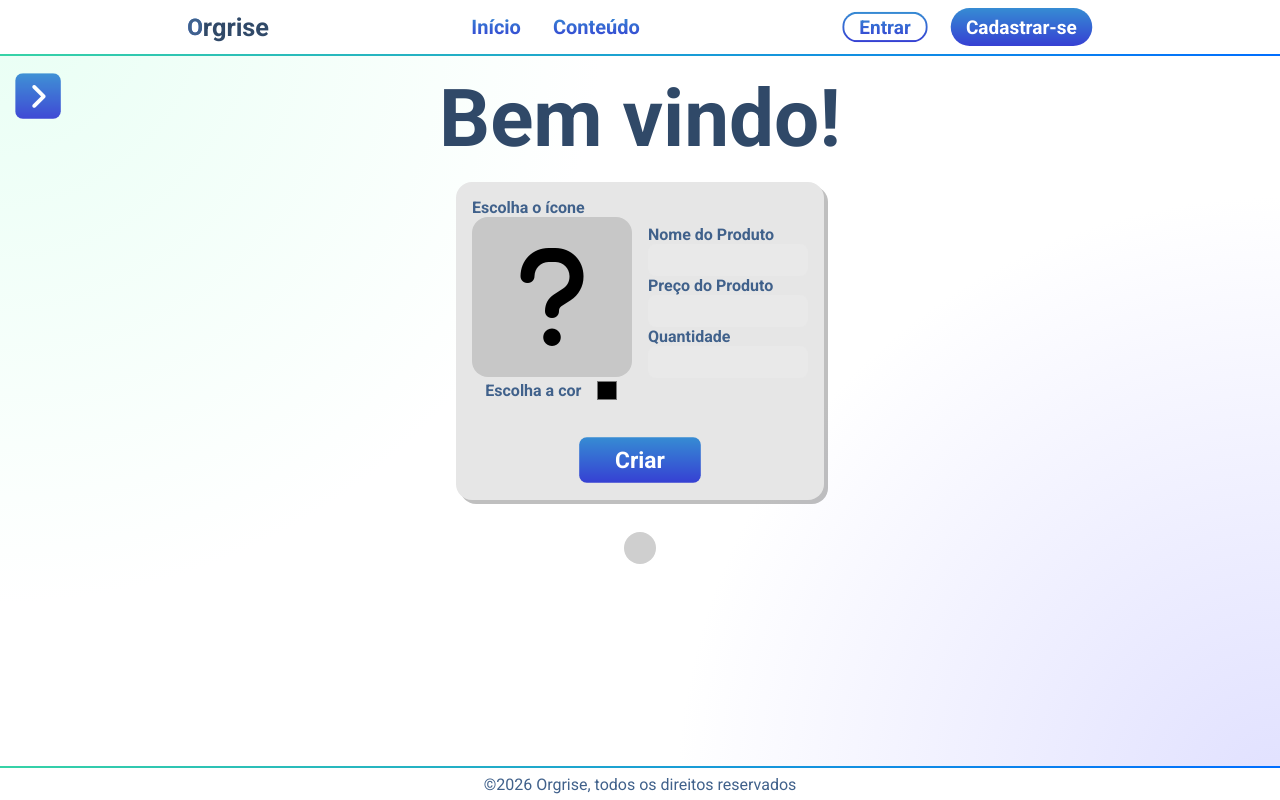
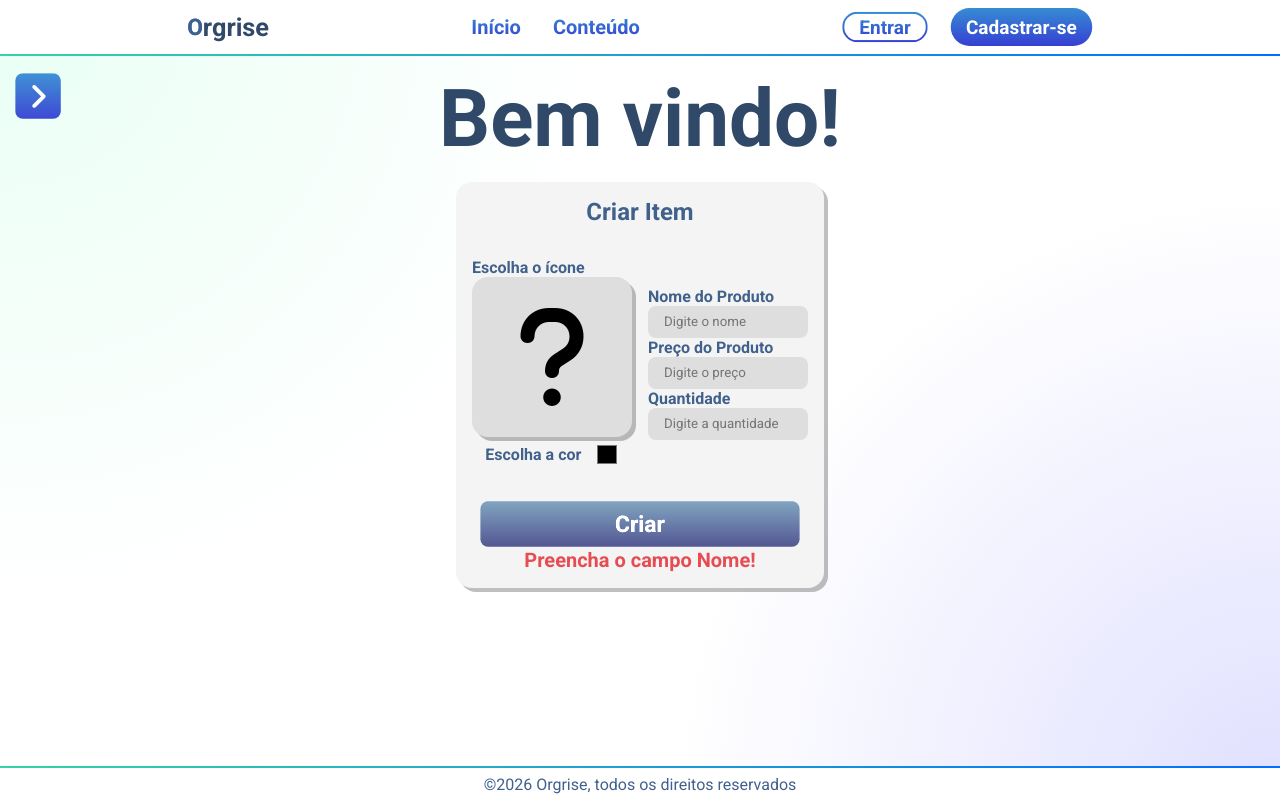
Before and after one commit to lucasdevsilva26/Orgrise, a React (Vite) app: page /landing in a window 1280 px wide. Built offline with nearby package versions, Linux system fonts and the light colour scheme; some icons are missing.

Commit message:
update creation features

```diff
--- a/src/components/CreateMenu.jsx
+++ b/src/components/CreateMenu.jsx
@@ -1,4 +1,4 @@
-import { useState } from "react";
+import { useEffect, useState } from "react";
 import "./createMenu.css";
 import IconList from "./IconList";
 import ItemList from "./ItemList";
@@ -81,31 +81,26 @@ function CreateMenu() {
 
   const [icon, setIcon] = useState(icons[68].icon);
   const [color, changeColor] = useState("#000");
-  const [name, changeName] = useState();
-  const [price, changeprice] = useState();
-  const [amount, changeAmount] = useState();
+  const [name, changeName] = useState("");
+  const [price, changeprice] = useState(0);
+  const [amount, changeAmount] = useState(0);
+
+  const validation = {
+    isNameEmply: name?.trim().length > 0,
+    isPriceEmply: price?.length > 0,
+    isAmountEmply: amount?.length > 0,
+    isDuplicate: !items.some((item) => item.name.trim() == name?.trim())
+  }
+  const errorMessages = [
+    'Preencha o campo Nome!',
+    'Preencha o campo Preço!',
+    'Preencha o campo Quantidade!',
+    'Este produto já existe!'
+  ]
+  const isValid = Object.values(validation).indexOf(false) == -1
 
   function createItem(icon, color, name, price, amount) {
-    let canAdd = true;
-
-    if (name && price && amount) {
-      if (
-        name.trim().length == 0 &&
-        price.trim().length == 0 &&
-        amount.trim().length == 0
-      ) {
-        canAdd = false;
-      }
-
-      if (items.length > 0) {
-        items.filter((item) => {
-          if (item.name.trim() == name.trim()) {
-            canAdd = false;
-          }
-        });
-      }
-
-      if (canAdd) {
+    if (isValid) {
       const newItem = {
         id: crypto.randomUUID(),
         icon: icon,
@@ -117,7 +112,6 @@ function CreateMenu() {
       changeItems([...items, newItem]);
     }
   }
-  }
   function iconChange(iconName) {
     setIcon(iconName);
   }
@@ -125,11 +119,14 @@ function CreateMenu() {
   return (
     <>
       <section id="createMenu" className="boxShadow">
+        <h2>Criar Item</h2>
+
         <section>
           <div>
             <label htmlFor="iconManager">Escolha o ícone</label>
             <button
               id="iconManager"
+              className="boxShadow"
               onClick={() => changeIconsMenu(!iconsMenu)}
             >
               <i className={`fas ${icon}`} style={{ color: `${color}` }}></i>
@@ -139,17 +136,21 @@ function CreateMenu() {
               <input
                 type="color"
                 id="itemColor"
+                required
                 onChange={(e) => changeColor(e.target.value)}
               />
             </div>
           </div>
 
-          <form>
+          <form onSubmit={(e) => e.preventDefault()}>
             <div>
               <label htmlFor="itemName">Nome do Produto</label>
               <input
                 type="text"
                 id="itemName"
+                placeholder="Digite o nome"
+                maxLength={125}
+                required
                 onChange={(e) => changeName(e.target.value)}
               />
             </div>
@@ -159,6 +160,10 @@ function CreateMenu() {
               <input
                 type="number"
                 id="itemPrice"
+                placeholder="Digite o preço"
+                min={0}
+                max={9999999999}
+                required
                 onChange={(e) => changeprice(e.target.value)}
               />
             </div>
@@ -168,18 +173,30 @@ function CreateMenu() {
               <input
                 type="number"
                 id="itemAmount"
+                placeholder="Digite a quantidade"
+                min={0}
+                max={9999999999}
+                required
                 onChange={(e) => changeAmount(e.target.value)}
               />
             </div>
+
+            <button
+              style={{ display: "none" /*Activate Requireds on Form*/ }}
+            ></button>
           </form>
         </section>
 
+        <div id="submitContainer">
           <button
-          className="responButton"
+            className={`coloredButton ${isValid ? "responButton" : "disabledButton"}`}
             onClick={() => createItem(icon, color, name, price, amount)}
           >
             Criar
           </button>
+
+          <span id="alert" style={{opacity:`${isValid ? '0' : '1'}`}}>{errorMessages[Object.values(validation).indexOf(false)]}</span>
+        </div>
       </section>
 
       <IconList
@@ -192,6 +209,14 @@ function CreateMenu() {
 
       <ItemList items={items}></ItemList>
     </>
+
+    /*
+function checkEmail(email) {
+  return /^(([^<>()\[\]\\.,;:\s@"]+(\.[^<>()\[\]\\.,;:\s@"]+)*)|(".+"))@((\[[0-9]{1,3}\.[0-9]{1,3}\.[0-9]{1,3}\.[0-9]{1,3}])|(([a-zA-Z\-0-9]+\.)+[a-zA-Z]{2,}))$/.test(
+    email,
+  );
+}
+*/
   );
 }
 export default CreateMenu;
--- a/src/components/ItemList.jsx
+++ b/src/components/ItemList.jsx
@@ -1,29 +1,33 @@
-function ItemList({items}) {
+function ItemList({ items }) {
   return (
     <section id="itemList">
       {items.map((item) => {
         return (
           <article key={item.id} className="itemCard">
+            <div>
               <i
                 className={`fas item ${item.icon}`}
                 style={{ color: `${item.color}` }}
               ></i>
+            </div>
 
-              <h2> {item.name} </h2>
+            <div>
+              <h2> Nome: {item.name} </h2>
 
               <span>
-                {" "}
+                Preço:{" "}
                 {Number(item.price).toLocaleString("pt-BR", {
                   style: "currency",
                   currency: "BRL",
-                })}{" "}
+                })}
               </span>
 
-              <span> {item.amount} </span>
+              <span> Quantidade: {item.amount} </span>
+            </div>
           </article>
         );
       })}
     </section>
-    )
+  );
 }
-export default ItemList
+export default ItemList;
--- a/src/components/createMenu.css
+++ b/src/components/createMenu.css
@@ -7,12 +7,11 @@
 
   width: max-content;
   height: max-content;
-  margin-top: 1rem;
   margin: 1rem;
   padding: 1rem;
 
   border-radius: 1rem;
-  background-color: rgb(230, 230, 230);
+  background-color: var(--bgColor1);
 }
 #createMenu section {
   display: flex;
@@ -23,13 +22,14 @@
 #createMenu #iconManager {
   width: 10rem;
   height: 10rem;
+  margin-bottom: .25rem;
 
   background-repeat: no-repeat;
   background-position: center;
   background-size: contain;
 
   border-radius: 1rem;
-  background: rgb(199, 199, 199);
+  background: var(--bgColor2);
 
   font-size: 7rem;
 }
@@ -51,8 +51,11 @@
   padding: 1rem;
 
   border-radius: 0.5rem;
-  background: rgb(233, 233, 233);
+  background: var(--bgColor2);
   color: black;
+}
+#createMenu input[type="number"]::-webkit-inner-spin-button, #createMenu input[type="number"]::-webkit-outer-spin-button {
+  display: none;
 }
 
 #createMenu form {
@@ -67,18 +70,40 @@
 #createMenu label {
   font-weight: bold;
 }
+
+#createMenu #submitContainer {
+  display: flex;
+  flex-direction: column;
+  align-items: center;
+  justify-content: center;
+
+  width: 100%;
+}
 #createMenu button {
-  width: 8rem;
+  width: 100%;
   height: 3rem;
 
   border-radius: 0.5rem;
 
-  background: linear-gradient(var(--buttonColor1), var(--buttonColor2));
-  color: white;
-
   font-weight: bold;
   font-size: 1.5rem;
 }
+#createMenu #alert {
+  width: max-content;
+
+  font-size: 1.25rem;
+
+  overflow: hidden;
+
+  color: var(--errorColor);
+
+  word-break: break-all;
+  text-align: center;
+  font-weight: bold;
+
+  transition: .5s ease;
+}
+
 #itemList {
   display: flex;
   flex-direction: row;
@@ -96,7 +121,6 @@
   scrollbar-width: none;
 
   border-radius: 1rem;
-  background: rgb(207, 207, 207);
 }
 #itemList h1 {
   margin: 1rem;
@@ -105,36 +129,58 @@
 
 .itemCard {
   display: flex;
-  flex-direction: column;
+  flex-direction: row;
   align-items: center;
   justify-content: space-evenly;
+  gap: 1rem;
+  padding: .125rem;
 
-  width: 10rem;
+  width: max-content;
   height: 12.5rem;
 
   border-radius: 1rem;
-  background-color: rgb(221, 221, 221);
+  background-color: var(--bgColor1);
+}
+.itemCard div {
+  flex: 1;
+
+  display: flex;
+  flex-direction: column;
+  gap: 1rem;
+
+  border-radius: 1rem;
+  padding: 1rem;
 }
 .itemCard i {
-  font-size: 4rem;
+  flex: 1;
+  font-size: 9rem;
+
+  border-radius: 1rem;
+  background-color: var(--bgColor2);
 }
 .itemCard h2 {
-  width: 8rem;
+  width: 10rem;
   height: 2rem;
 
   overflow-x: scroll;
   overflow-y: hidden;
   scrollbar-width: none;
 
+  border-radius: 1rem;
+  background-color: var(--bgColor2);
+
   text-align: center;
 }
 .itemCard span {
-  width: 8rem;
+  width: 10rem;
   height: 2rem;
 
   overflow-x: scroll;
   overflow-y: hidden;
   scrollbar-width: none;
 
+  border-radius: 1rem;
+  background-color: var(--bgColor2);
+
   text-align: center;
 }
--- a/src/index.css
+++ b/src/index.css
@@ -6,11 +6,16 @@
 
   --textColor: #40618b;
 
-  --buttonColor: red;
   --buttonColor1: #368cd3;
   --buttonColor2: #3640d3;
 
   --bgButtonColor: rgb(197, 228, 255);
+
+  --bgColor1: rgb(244, 244, 244);
+  --bgColor2: rgb(222, 222, 222);
+  --bgColor3: rgb(200, 200, 200);
+
+  --errorColor: rgb(231, 76, 82);
 
   --mainColor1: #36d3a6;
   --mainColor2: #006eff;
@@ -78,6 +83,16 @@ h1 {
   color: white;
 }
 
+.disabledButton {
+  position: relative;
+  cursor: not-allowed;
+
+  transform: scale(0.95);
+  filter: grayscale(.675) brightness(1.25);
+
+  transition: 1s ease;
+}
+
 .responButton {
   transform: scale(0.95);
   transition: 0.5s;
@@ -87,8 +102,8 @@ h1 {
 }
 
 .textShadow {
-  text-shadow: .15rem .15rem 0rem rgba(0, 0, 0, .25);
+  text-shadow: 0.15rem 0.15rem 0rem rgba(0, 0, 0, 0.25);
 }
 .boxShadow {
-  box-shadow: .25rem .25rem 0rem rgba(0, 0, 0, .25);
+  box-shadow: 0.25rem 0.25rem 0rem rgba(0, 0, 0, 0.25);
 }
```
Lines whose indentation alone changed are shown as unchanged.
